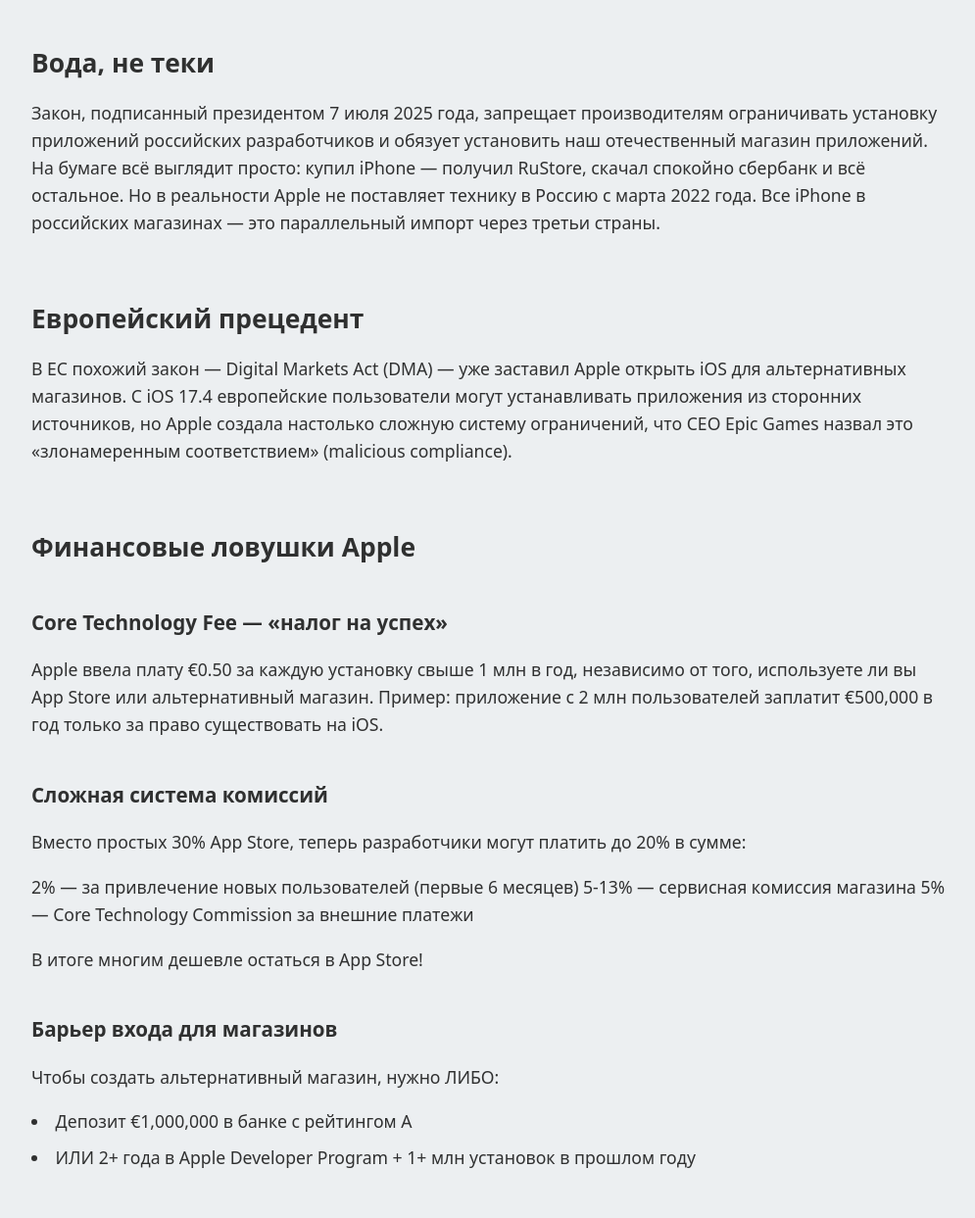
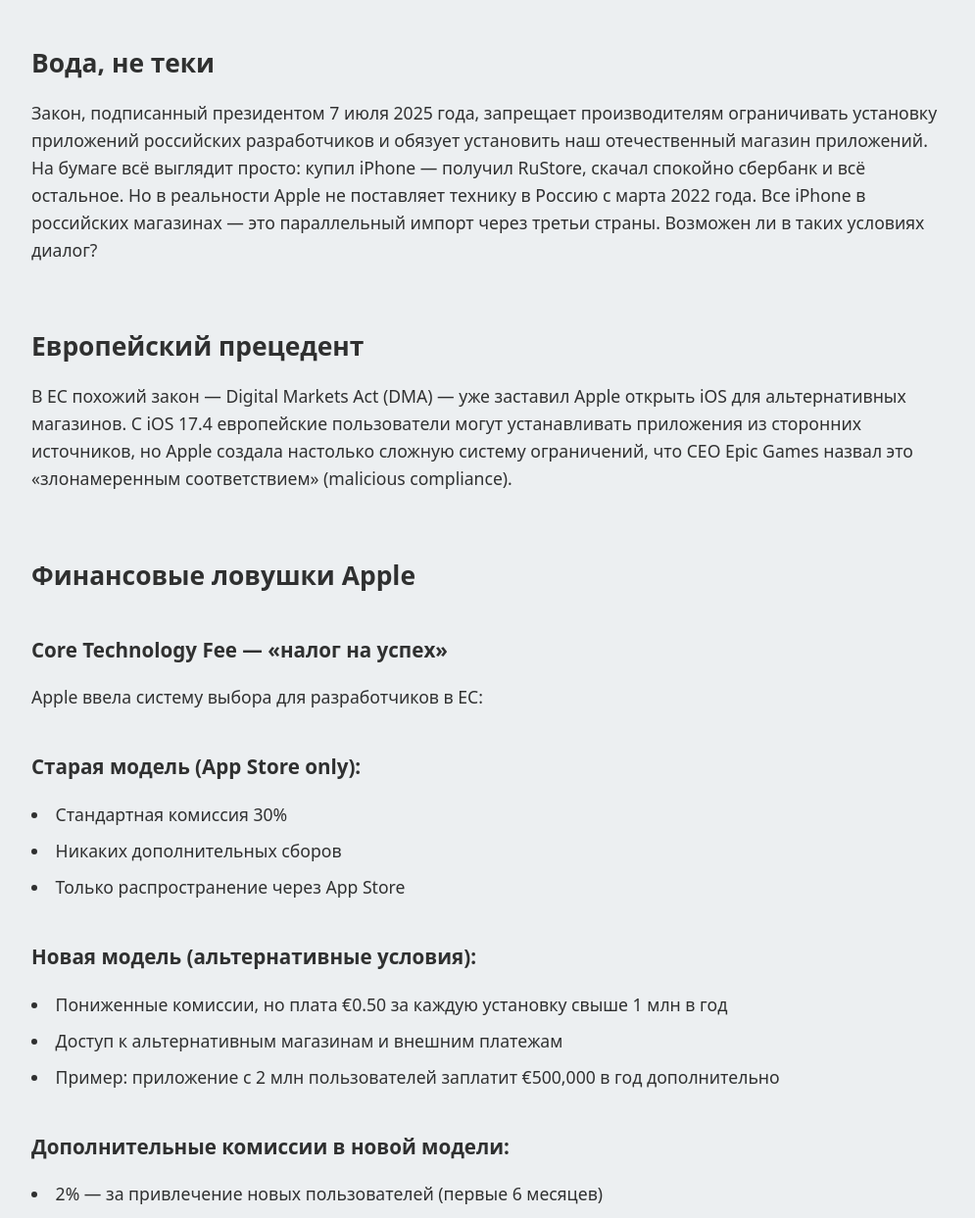
Before and after one commit to artembolotov/artembolotov.github.io, a Jekyll site: the page built from blog/_posts/2025-08-31-rustore-ios.md, in a window 1280 px wide and 1400 px high, scrolled down 519 px. Shown: the part 157-1400 px from the top of the window at 98% size, without its empty margins (139-1134 px from the left). Built offline with Jekyll 4.4.1, drawn with Linux system fonts in a browser that asks for light colours; some of the changed text lies outside the part shown.

Commit message:
Fixes rustore

```diff
--- a/blog/_posts/2025-08-31-rustore-ios.md
+++ b/blog/_posts/2025-08-31-rustore-ios.md
@@ -13,7 +13,7 @@
 ## Вода, не теки
 
 Закон, подписанный президентом 7 июля 2025 года, запрещает производителям ограничивать установку приложений российских разработчиков и обязует установить наш отечественный магазин приложений. На бумаге всё выглядит просто: купил iPhone — получил RuStore, скачал спокойно сбербанк и всё остальное.
-Но в реальности Apple не поставляет технику в Россию с марта 2022 года. Все iPhone в российских магазинах — это параллельный импорт через третьи страны.
+Но в реальности Apple не поставляет технику в Россию с марта 2022 года. Все iPhone в российских магазинах — это параллельный импорт через третьи страны. Возможен ли в таких условиях диалог?
 
 ## Европейский прецедент
 
@@ -23,16 +23,28 @@
 
 ### Core Technology Fee — «налог на успех»
 
-Apple ввела плату €0.50 за каждую установку свыше 1 млн в год, независимо от того, используете ли вы App Store или альтернативный магазин. Пример: приложение с 2 млн пользователей заплатит €500,000 в год только за право существовать на iOS.
+Apple ввела систему выбора для разработчиков в ЕС:
 
-### Сложная система комиссий
-Вместо простых 30% App Store, теперь разработчики могут платить до 20% в сумме:
+### Старая модель (App Store only):
 
-2% — за привлечение новых пользователей (первые 6 месяцев)
-5-13% — сервисная комиссия магазина
-5% — Core Technology Commission за внешние платежи
+- Стандартная комиссия 30%
+- Никаких дополнительных сборов
+- Только распространение через App Store
 
-В итоге многим дешевле остаться в App Store!
+### Новая модель (альтернативные условия):
+
+- Пониженные комиссии, но плата €0.50 за каждую установку свыше 1 млн в год
+- Доступ к альтернативным магазинам и внешним платежам
+- Пример: приложение с 2 млн пользователей заплатит €500,000 в год дополнительно
+
+### Дополнительные комиссии в новой модели:
+
+- 2% — за привлечение новых пользователей (первые 6 месяцев)
+- 5-13% — сервисная комиссия магазина
+- 5% — Core Technology Commission за внешние платежи
+
+Итого в новой модели: до 20% комиссий + €500,000 фиксированно
+В итоге для популярных приложений дешевле остаться на старых условиях с 30% комиссией App Store!
 
 ### Барьер входа для магазинов
 
```
